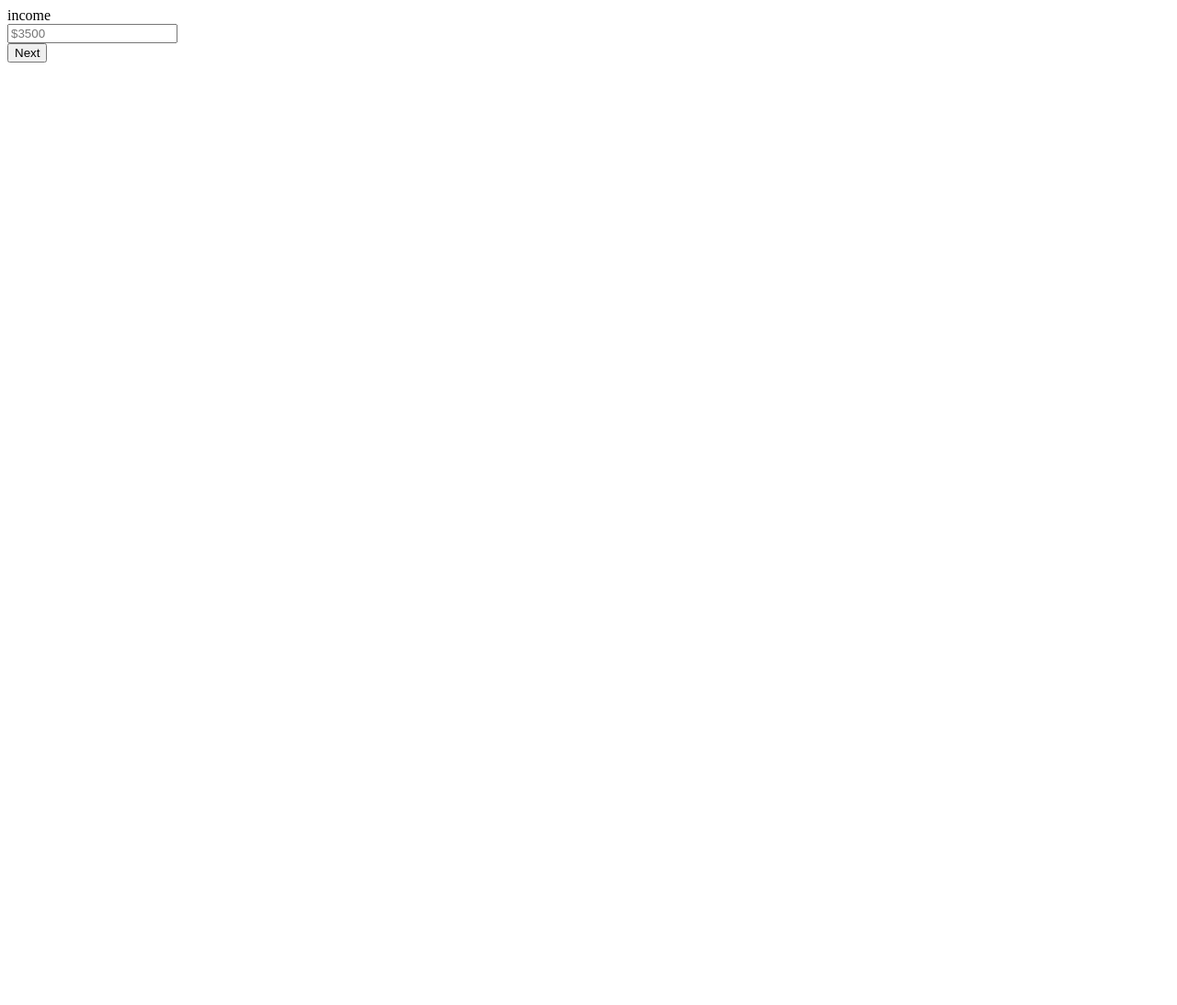
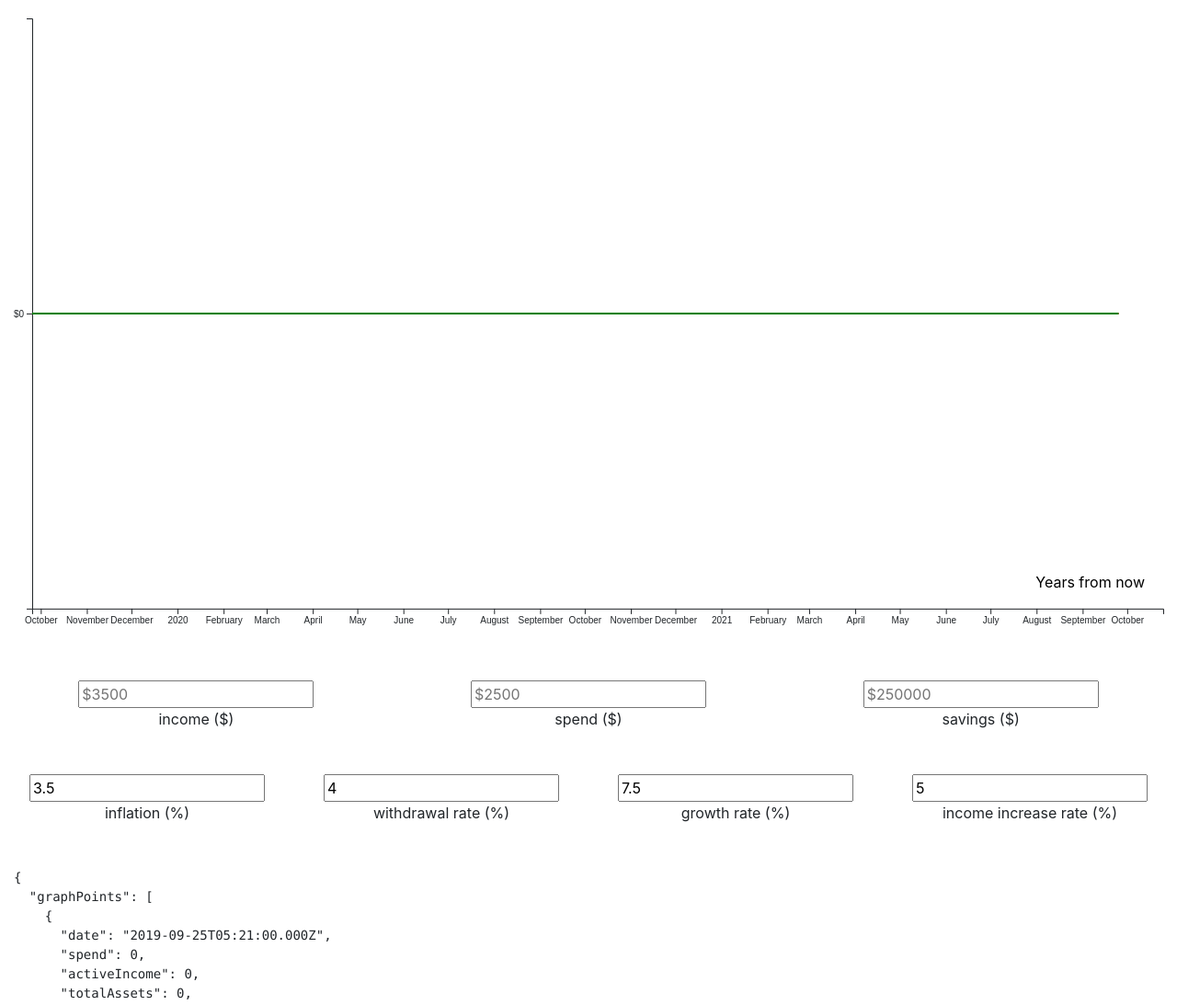
Before and after one commit to bobo333/abound, a React app: page / in a window 1280 px wide. Shown: the top 1093 px of the page at 92% size. Before the commit the page ends 800 px from the top, so only its background shows below. Built offline with nearby package versions, Linux system fonts and the light colour scheme.

Commit message:
add some basic styling, fix bug with adding pad points when can retire immediately

```diff
--- a/public/index.html
+++ b/public/index.html
@@ -10,6 +10,7 @@
     -->
     <link rel="manifest" href="%PUBLIC_URL%/manifest.json">
     <link rel="shortcut icon" href="%PUBLIC_URL%/favicon.ico">
+    <link rel="stylesheet" href="https://stackpath.bootstrapcdn.com/bootstrap/4.3.1/css/bootstrap.min.css" integrity="sha384-ggOyR0iXCbMQv3Xipma34MD+dH/1fQ784/j6cY/iJTQUOhcWr7x9JvoRxT2MZw1T" crossorigin="anonymous">
     <!--
       Notice the use of %PUBLIC_URL% in the tags above.
       It will be replaced with the URL of the `public` folder during the build.
--- a/src/chart.js
+++ b/src/chart.js
@@ -4,6 +4,7 @@ import * as d3 from "d3";
 class Chart extends Component {
     componentDidMount() {
         this.drawChart();
+        window.addEventListener("resize", this.drawChart.bind(this));
     }
 
     componentDidUpdate() {
@@ -12,13 +13,13 @@ class Chart extends Component {
 
     drawChart() {
         const graphPoints = this.props.data.graphPoints;
-        const containerWidth = 700;
+        const containerWidth = this.refs.self.parentNode.clientWidth;
 
         const aspectRatio = 16 / 9;
         const scrollBarWidth = 20;
         const pixelsPerAxisLabel = 75;
 
-        let margin = {top: 20, right: 10, bottom: 30, left: 75},
+        let margin = {top: 20, right: 10, bottom: 30, left: 20},
             width = containerWidth - margin.left - margin.right - scrollBarWidth,
             height = width / aspectRatio - margin.top - margin.bottom;
 
@@ -121,7 +122,7 @@ class Chart extends Component {
 
     render() {
         return (
-            <div>
+            <div ref="self">
                 <svg ref={(elem) => { this.svg = elem}}></svg>
             </div>
         )
--- a/src/independenceCalculations.js
+++ b/src/independenceCalculations.js
@@ -53,7 +53,7 @@ function calculateGraphPoints(spend, activeIncome, totalAssets, rates) {
     // if can retire, add intersection point (store it as well) and pad graph
     let intersectionPoint = null;
     let onCourseToRetire = canRetire(currentPoint);
-    if (onCourseToRetire) {
+    if (onCourseToRetire && !canRetireNow) {
         intersectionPoint = calculateIntersectionPoint(graphPoints.slice(-2));
 
         // pad the graph by an extra 1/6 of its length
--- a/src/index.css
+++ b/src/index.css
@@ -0,0 +1,4 @@
+
+.fin-input {
+    text-align: center;
+}
--- a/src/index.js
+++ b/src/index.js
@@ -18,7 +18,7 @@ class Calculator extends React.Component {
       monthlyIncome: '',
       monthlySpend: '',
       totalSavings: '',
-      currentSlide: 0,
+      currentSlide: 3,
       withdrawalRate: 4,
       inflationRate: 3.5,
       growthRate: 7.5,
@@ -75,30 +75,48 @@ class Calculator extends React.Component {
         this.getRates());
 
       return (
-        <div>
-          <div>income:
+        <div class="container-fluid">
+          <Chart data={graphData} />
+
+          <div class="row mt-5">
+            <div class="col-4 fin-input">
               <input type='text' placeholder='$3500' value={this.state.monthlyIncome} onChange={(e) => this.updateState(e, 'monthlyIncome')} />
+              <br />
+              income ($)
             </div>
-          <div>spend:
+            <div class="col-4 fin-input">
               <input type='text' placeholder='$2500' value={this.state.monthlySpend} onChange={(e) => this.updateState(e, 'monthlySpend')} />
+              <br />
+              spend ($)
             </div>
-          <div>savings:
+            <div class="col-4 fin-input">
               <input type='text' placeholder='$250000' value={this.state.totalSavings} onChange={(e) => this.updateState(e, 'totalSavings')} />
+              <br />
+              savings ($)
             </div>
-          <div>inflation (%):
+          </div>
+          <div class="row mt-5 mb-5" id="additional-variables" data-toggle="additional-variables">
+            <div class="col-3 fin-input">
               <input type='text' placeholder='3.5' value={this.state.inflationRate} onChange={(e) => this.updateState(e, 'inflationRate')} />
+              <br />
+              inflation (%)
             </div>
-          <div>withdrawal rate (%):
+            <div class="col-3 fin-input">
               <input type='text' placeholder='4' value={this.state.withdrawalRate} onChange={(e) => this.updateState(e, 'withdrawalRate')} />
+              <br />
+              withdrawal rate (%)
             </div>
-          <div>growth rate (%):
+            <div class="col-3 fin-input">
               <input type='text' placeholder='7.5' value={this.state.growthRate} onChange={(e) => this.updateState(e, 'growthRate')} />
+              <br />
+              growth rate (%)
             </div>
-          <div>income increase rate (%):
+            <div class="col-3 fin-input">
               <input type='text' placeholder='5' value={this.state.incomeRate} onChange={(e) => this.updateState(e, 'incomeRate')} />
+              <br />
+              income increase rate (%)
             </div>
-          <input type='button' value='Back' onClick={(e) => this.previousSlide(e)} />
-          <Chart data={graphData} />
+          </div>
           <div><pre>{JSON.stringify(graphData, null, 2)}</pre></div>
         </div>
       );
```
Lines whose indentation alone changed are shown as unchanged.
